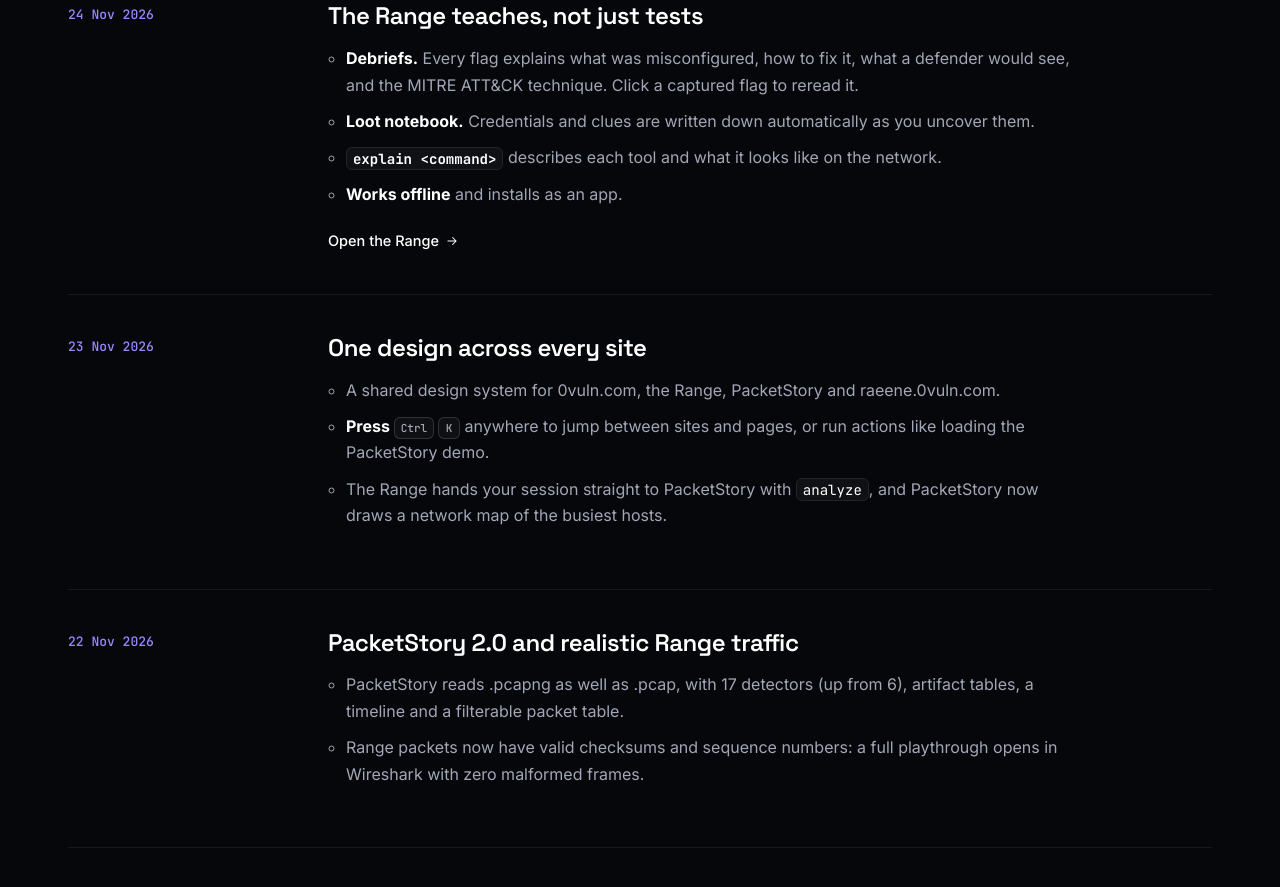
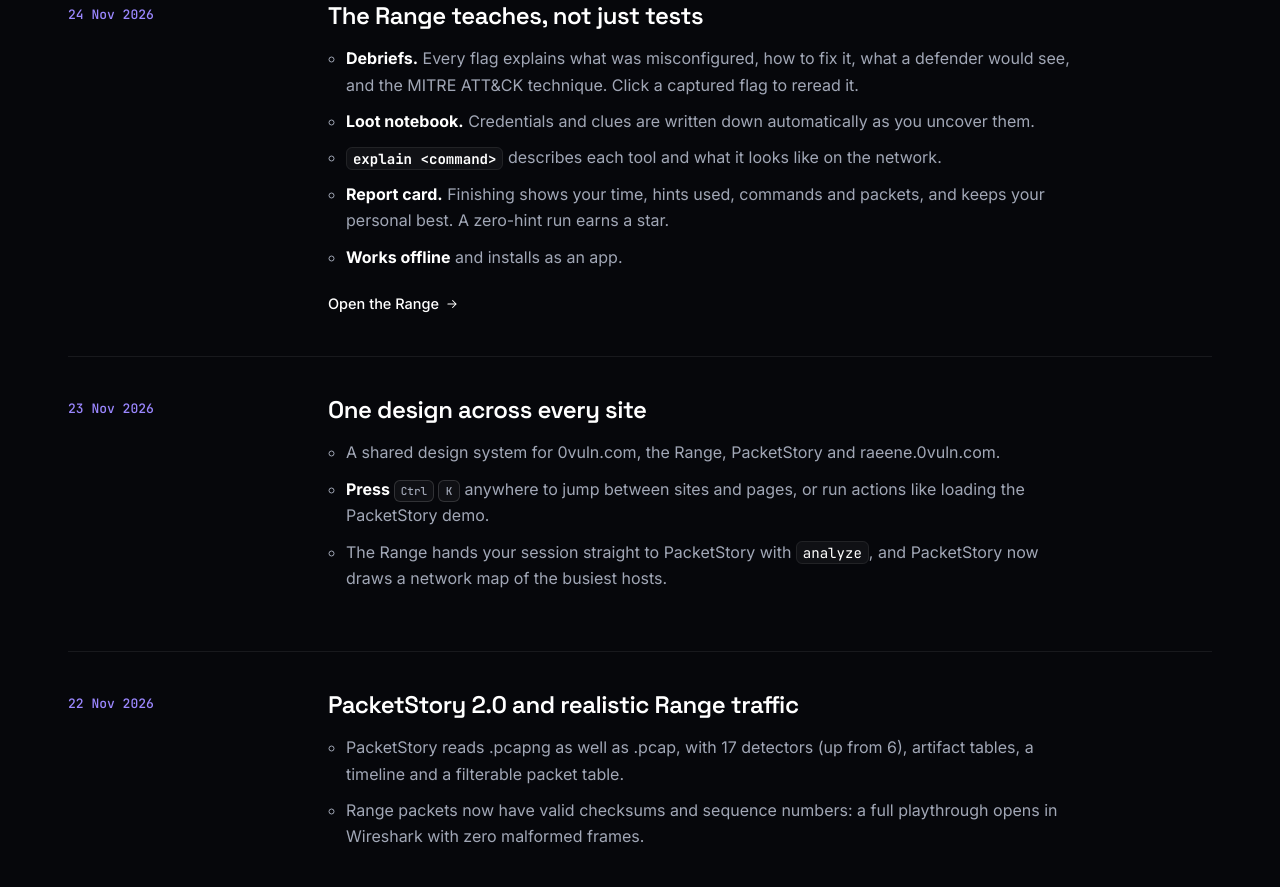
Before and after one commit to Raeene/0vuln-site, a plain HTML site: page public/changelog/index.html in a window 1280 px wide. Shown: the part 1075-1962 px from the top of the page. Drawn offline with Linux system fonts and the light colour scheme.

Commit message:
Changelog: Range report card
Co-Authored-By: Claude Opus 5.5 <noreply@anthropic.com>

```diff
--- a/public/changelog/index.html
+++ b/public/changelog/index.html
@@ -70,6 +70,7 @@
               <li><b>Debriefs.</b> Every flag explains what was misconfigured, how to fix it, what a defender would see, and the MITRE ATT&amp;CK technique. Click a captured flag to reread it.</li>
               <li><b>Loot notebook.</b> Credentials and clues are written down automatically as you uncover them.</li>
               <li><b><code>explain &lt;command&gt;</code></b> describes each tool and what it looks like on the network.</li>
+              <li><b>Report card.</b> Finishing shows your time, hints used, commands and packets, and keeps your personal best. A zero-hint run earns a star.</li>
               <li><b>Works offline</b> and installs as an app.</li>
             </ul>
             <a class="more" href="https://range.0vuln.com/">Open the Range <svg viewBox="0 0 24 24" fill="none" stroke="currentColor" stroke-width="1.8" stroke-linecap="round" stroke-linejoin="round" aria-hidden="true"><path d="M5 12h14M13 6l6 6-6 6"/></svg></a>
```
